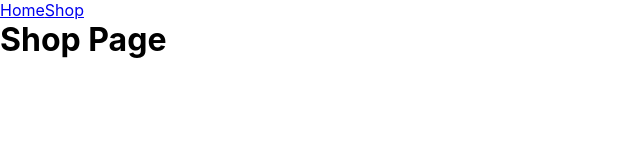
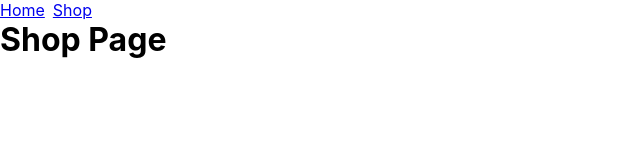
Before and after one commit to Sharkri/shopping-cart, a React (Create React App) app: page /shop in a window 1280 px wide. Shown: the top 160 px of the page, without its empty margins (0-640 px from the left). Built offline with nearby package versions, Linux system fonts and the light colour scheme.

Commit message:
Create Nav.css and add styles to it

```diff
--- a/src/components/Nav.js
+++ b/src/components/Nav.js
@@ -1,4 +1,5 @@
 import { Link } from "react-router-dom";
+import "../styles/Nav.css";
 
 function Nav({ links }) {
   return (
--- /dev/null
+++ b/src/styles/Nav.css
@@ -0,0 +1,4 @@
+nav {
+  display: flex;
+  gap: 8px;
+}
```
